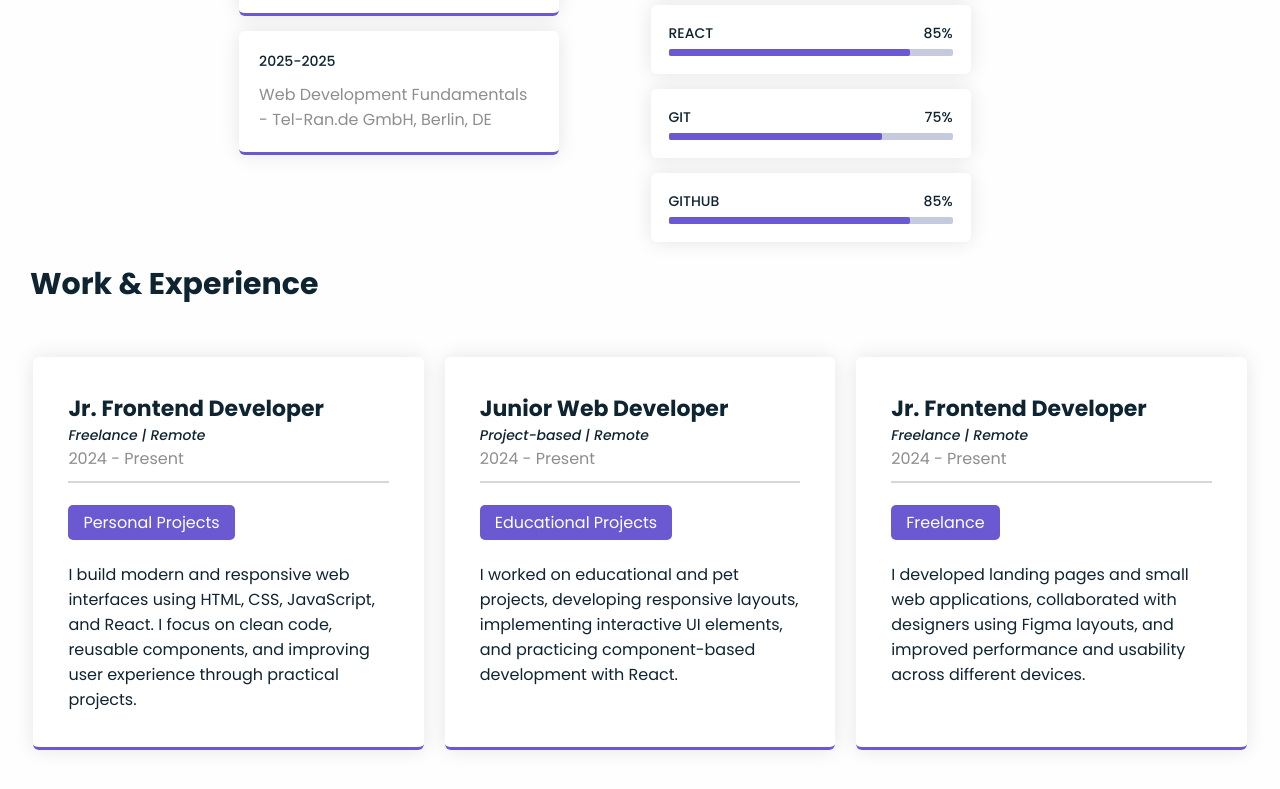
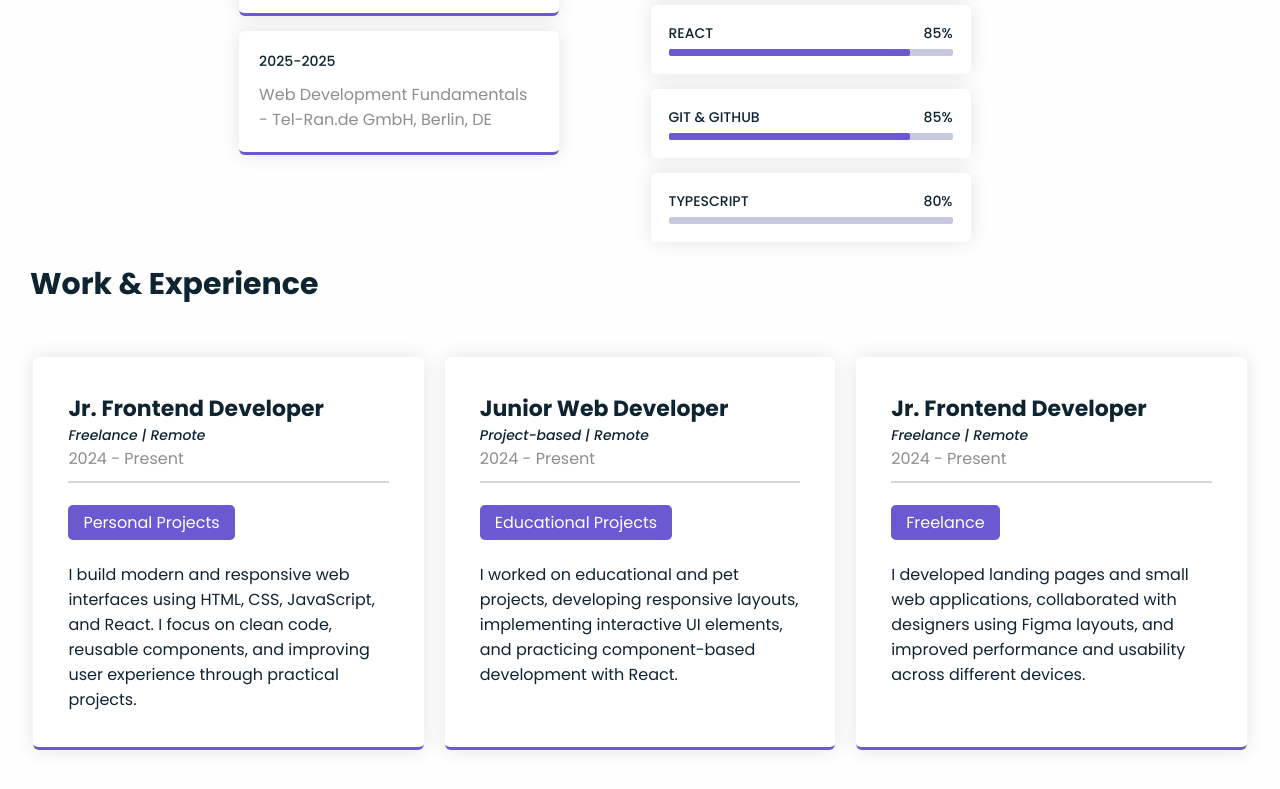
Before and after one commit to HelderGoma/React-portfolio, a React (Vite) app: page / in a window 1280 px wide. Shown: the part 2110-2899 px from the top of the page. Built offline with nearby package versions, Linux system fonts and the light colour scheme.

Commit message:
Update skills.js

```diff
--- a/src/data/skills.js
+++ b/src/data/skills.js
@@ -3,7 +3,7 @@ export const skills = [
     { skill: "CSS3", level: "90%" },
     { skill: "JavaScript", level: "85%" },
     { skill: "React", level: "85%" },
-    { skill: "Git", level: "75%" },
-    { skill: "GitHub", level: "85%" },
+    { skill: "Git & GitHub", level: "85%" },
+    { skill: "TypeScript", level: "80%" },
 
 ]
```
